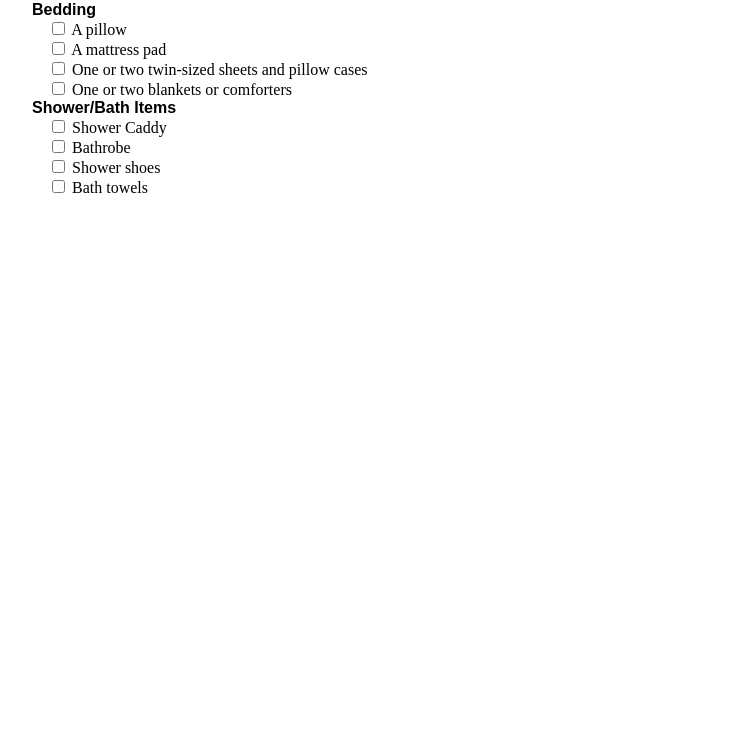
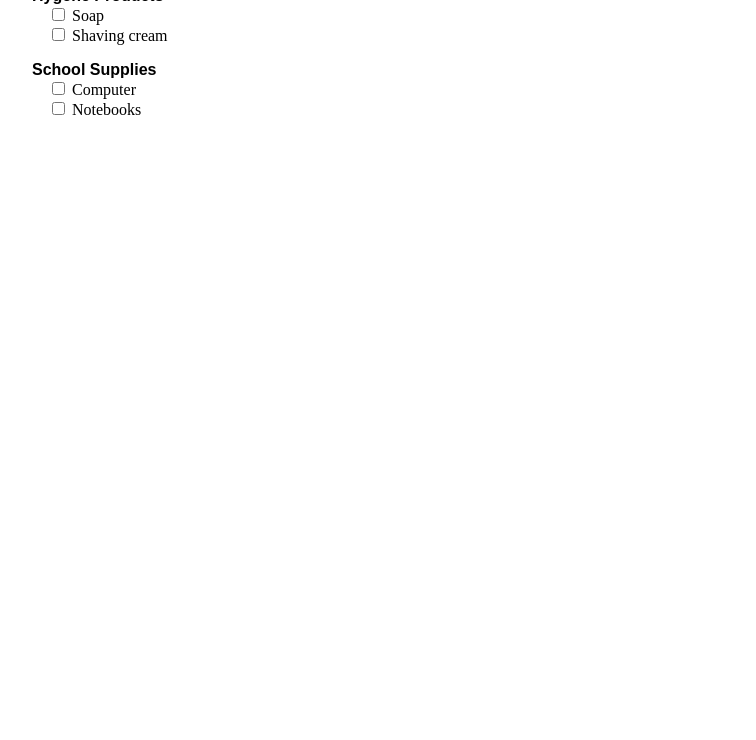
Before and after one commit to scottfli03/TodoList, a website: page index.html in a window 1280 px wide. Shown: the part 60-800 px from the top of the page, without its empty margins (96-852 px from the left). Drawn offline with nearby package versions, Linux system fonts and the light colour scheme.

Commit message:
Created ListController and injected list from controller.

```diff
--- /dev/null
+++ b/app.js
@@ -0,0 +1,21 @@
+(function() { var app = angular.module("myApp",[ ]);
+	var sampleLists   =	[{
+							title: "Hygene Products",
+							listItems: [{title: "Soap", description: "Kind that smells good."},
+									{title: "Shaving cream", description: "Sensitive Skin"}],
+						},
+						{
+							title: "School Supplies",
+							listItems: [{title: "Computer", description: "Laptop"},
+										{title: "Notebooks", description: "Just in case you take notes by hand."}]
+						}];
+
+
+	app.controller("ListController", function() {
+		this.lists = sampleLists;
+	});
+
+	app.controller("ListSetController", function() {
+
+	});
+})();
--- a/index.html
+++ b/index.html
@@ -3,51 +3,25 @@
 <head>
 	<link rel="stylesheet" href="styles.css">
 	<script src="https://ajax.googleapis.com/ajax/libs/angularjs/1.6.4/angular.min.js"></script>
+	<script src="app.js"></script>
 </head>
-<body>
+<body ng-app="myApp">
 
+<!-- build template and directive to display header -->
 <div id="not_h1">Things to bring to College</div>
-<ul id="list">
-	<li><label id="list_title">Bedding</label>
-		<ul class="sub_list">
+<div ng-controller="ListController as aList">
+
+	<!-- build template and directive to display List Sets -->
+	<ul id="lists" ng-repeat="list in aList.lists">
+		<li><label id="list_title">{{list.title}}</label>
+			<ul id = "list" ng-repeat="item in list.listItems">
 				<li>
 					<input type="checkbox" id="sub1_1">
-				<label>A pillow</label>
-			</li>
-			<li>
-				<input type="checkbox" id="sub1_2">
-				<label>A mattress pad</label>
-			</li>
-			<li>
-				<input type="checkbox" id="sub1_3">
-				<label>One or two twin-sized sheets and pillow cases</label>
-			</li>
-			<li>
-				<input type="checkbox" id="sub1_1">
-				<label>One or two blankets or comforters</label>
-			</li>
-		</ul>
-	</li>
-	<li><label id="list_title">Shower/Bath Items</label>
-		<ul class="sub_list">
-			<li>
-				<input type="checkbox" id="sub2_1">
-				<label>Shower Caddy</label>
-			</li>
-			<li>
-				<input type="checkbox" id="sub2_2">
-				<label>Bathrobe</label>
-			</li>
-			<li>
-				<input type="checkbox" id="sub2_3">
-				<label>Shower shoes</label>
-			</li>
-			<li>
-				<input type="checkbox" id="sub2_4">
-				<label>Bath towels</label>
+					<label>{{item.title}}</label>
 				</li>
 			</ul>
 		</li>
 	</ul>
+</div>
 </body>
 </html>
--- a/styles.css
+++ b/styles.css
@@ -1,8 +1,11 @@
 .sub_list {
+	margin-bottom: 10px;
 	padding-left: 1em;
 	text-align: left;
 }
 #list_title {
+	margin-top: 10px;
+	padding-top: 10px;
 	font-weight: bold;
 	font-family: 'arial';
 }
@@ -10,12 +13,18 @@ ul {
 	list-style-type:  none;
 }
 #not_h1 {
+	margin-bottom: 0px;
+	padding-bottom: .05em;
 	text-align: center;
 	font-family: 'arial';
 	font-size: 200%;
 }
+#lists {
+	padding-left: 0;
+	margin-top: 0;
+}
 #list {
-	padding-left: 0;
+	padding-left: 1em;
 }
 body {
 	margin-left: 10%;
```
Lines whose indentation alone changed are shown as unchanged.
